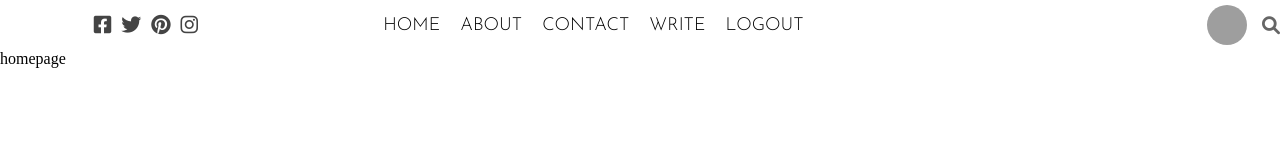
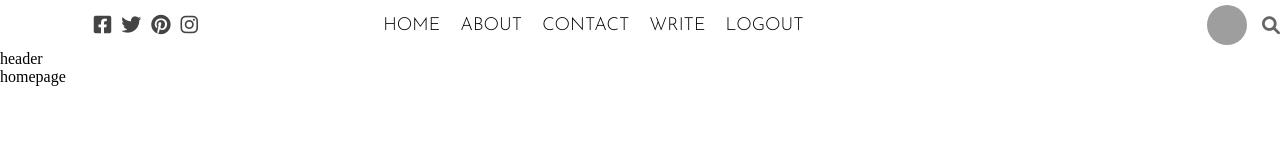
Before and after one commit to ADRIANOANIMUS/React_Blog, a React (Create React App) app: page / in a window 1280 px wide. Shown: the top 160 px of the page. Built offline with nearby package versions, Linux system fonts and the light colour scheme; grey boxes are pictures that could not be loaded.

Commit message:
Updating Home and Header

```diff
--- a/src/App.js
+++ b/src/App.js
@@ -1,10 +1,12 @@
 import Home from "./pages/home/Home";
 import TopBar from "./TopBar/TopBar";
+import Header from "./header/Header";
 
 function App() {
   return (
     <>
    <TopBar/>
+   <Header/>
    <Home/>
    </>
   )
--- a/src/header/Header.jsx
+++ b/src/header/Header.jsx
@@ -4,7 +4,7 @@ export default function Header() {
     return (
         <div className ="header">
 
-            Header
+            header
 
         </div>
     )
--- a/src/pages/home/Home.jsx
+++ b/src/pages/home/Home.jsx
@@ -1,3 +1,4 @@
+import Header from "../../header/Header"
 import "./home.css"
 
 export default function home() {
```
Also changed, not shown: src/Header.css (deleted), src/header/header.css (added).
